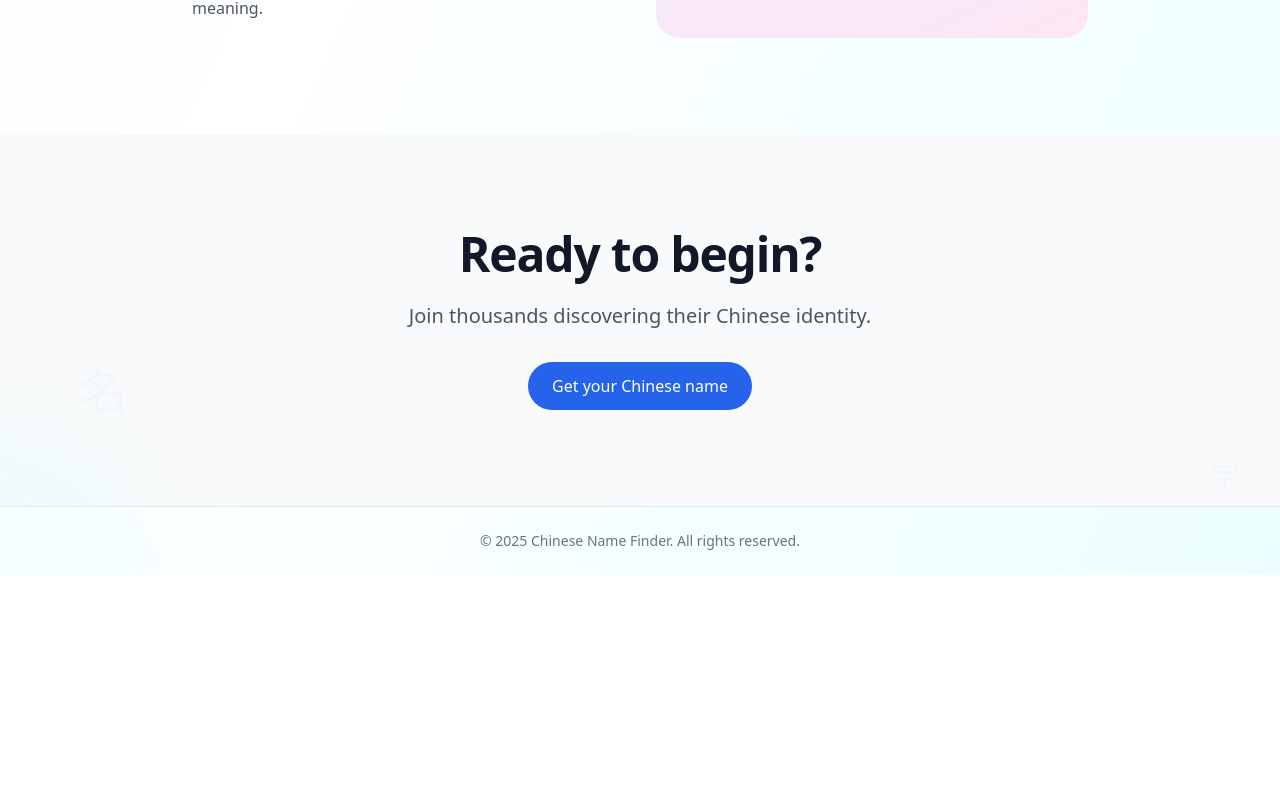
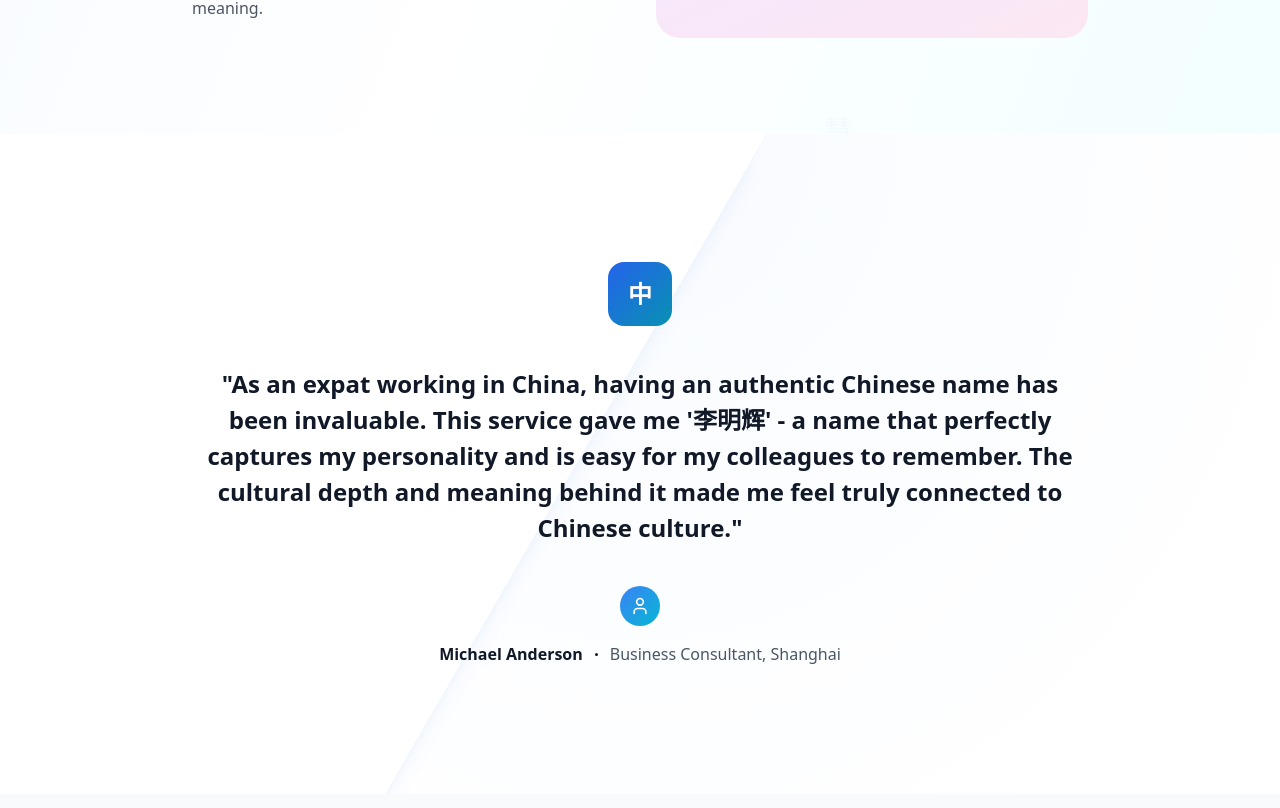
Before and after one commit to zhuchenzhuchen/foreign-name, a React (Vite) app: page / in a window 1280 px wide. Shown: the part 2132-2940 px from the top of the page. Before the commit the page ends 2707 px from the top, so only its background shows below. Built offline with nearby package versions, Linux system fonts and the light colour scheme; no server answers.

Commit message:
增加testimonial组件

```diff
--- a/src/components/LandingPage.tsx
+++ b/src/components/LandingPage.tsx
@@ -383,6 +383,36 @@ export default function LandingPage({ onNavigate }: { onNavigate: (page: string)
           </div>
         </section>
 
+        {/* Testimonial Section */}
+        <section className="relative isolate overflow-hidden bg-white px-6 py-24 sm:py-32 lg:px-8">
+          <div className="absolute inset-0 -z-10 bg-[radial-gradient(45rem_50rem_at_top,theme(colors.blue.100),white)] opacity-20" />
+          <div className="absolute inset-y-0 right-1/2 -z-10 mr-16 w-[200%] origin-bottom-left skew-x-[-30deg] bg-white shadow-xl ring-1 shadow-blue-600/10 ring-blue-50 sm:mr-28 lg:mr-0 xl:mr-16 xl:origin-center" />
+          <div className="mx-auto max-w-2xl lg:max-w-4xl">
+            <div className="mx-auto w-16 h-16 bg-gradient-to-br from-blue-600 to-cyan-600 rounded-2xl flex items-center justify-center">
+              <span className="text-white font-bold text-2xl">中</span>
+            </div>
+            <figure className="mt-10">
+              <blockquote className="text-center text-xl/8 font-semibold text-gray-900 sm:text-2xl/9">
+                <p>
+                  "As an expat working in China, having an authentic Chinese name has been invaluable. This service gave me '李明辉' - a name that perfectly captures my personality and is easy for my colleagues to remember. The cultural depth and meaning behind it made me feel truly connected to Chinese culture."
+                </p>
+              </blockquote>
+              <figcaption className="mt-10">
+                <div className="mx-auto w-10 h-10 bg-gradient-to-br from-blue-500 to-cyan-500 rounded-full flex items-center justify-center">
+                  <User className="w-5 h-5 text-white" />
+                </div>
+                <div className="mt-4 flex items-center justify-center space-x-3 text-base">
+                  <div className="font-semibold text-gray-900">Michael Anderson</div>
+                  <svg width={3} height={3} viewBox="0 0 2 2" aria-hidden="true" className="fill-gray-900">
+                    <circle r={1} cx={1} cy={1} />
+                  </svg>
+                  <div className="text-gray-600">Business Consultant, Shanghai</div>
+                </div>
+              </figcaption>
+            </figure>
+          </div>
+        </section>
+
         <section className="py-24 px-6 bg-gray-50">
           <div className="max-w-4xl mx-auto text-center">
             <h2 className="text-4xl md:text-5xl font-semibold text-gray-900 mb-6 tracking-tight">
```
